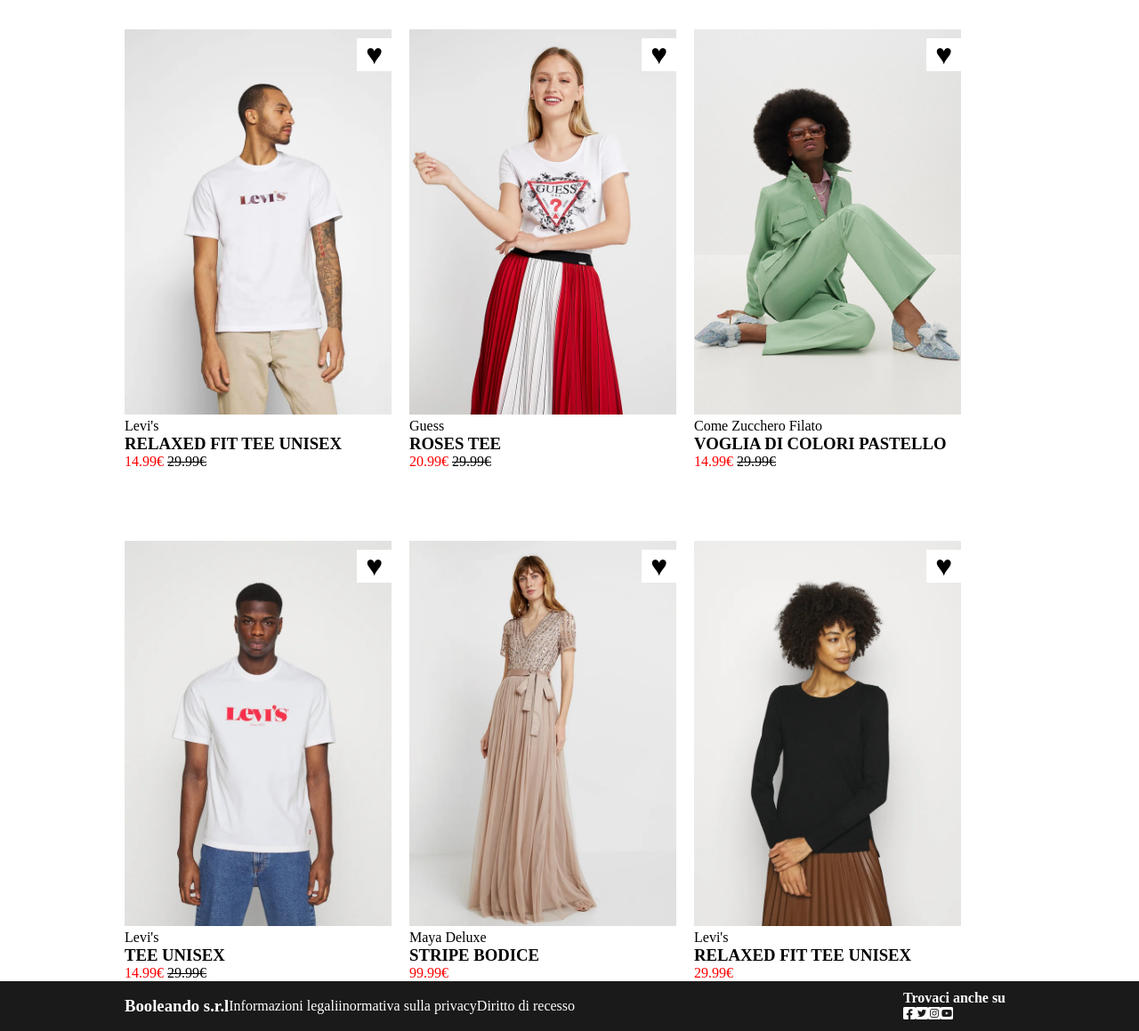
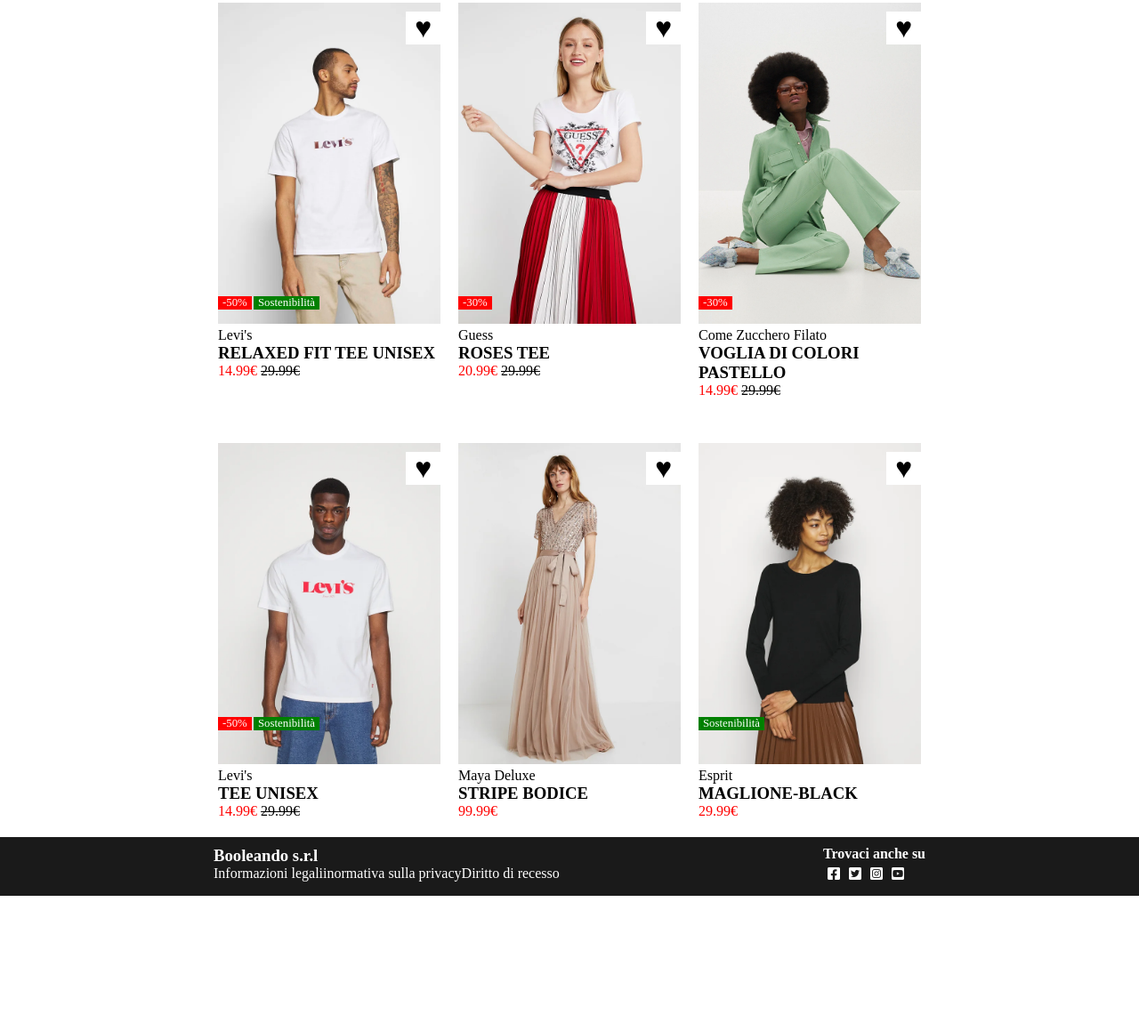
Before and after one commit to Aranel9966/html-css-boolando, a plain HTML site: page index.html in a window 1280 px wide. Shown: the part 127-1286 px from the top of the page at 89% size. After the commit the page ends 1134 px from the top, so only its background shows below. Drawn offline with Linux system fonts and the light colour scheme.

Commit message:
finish exercise fix bug width, add label

```diff
--- a/css/style.css
+++ b/css/style.css
@@ -20,7 +20,6 @@
     justify-content: space-between;
     width: 100%;
 
-
 }
 
 
@@ -33,14 +32,12 @@
 }
 
 .left-menu ul li,.right-menu i{
-    /* align-items: center; */
 
     list-style-type: none;
     padding: 0.5em;
 }
 .center-menu img{
 
-    /* align-items: center; */
     height: 40px;
 }
 
@@ -52,7 +49,7 @@
 }
 
 .container{
-    width: 1000px;
+    width: 800px;
     margin: auto;
 
 }
@@ -60,19 +57,20 @@
 .row{
     display: flex;
     gap: 20px;
-
+    justify-content: center;
 }
 
 
 
 .card{
-    margin-top: 80px;
-    width: 300px;
+    margin-top: 50px;
+    width: 250px;
     position: relative;
 }
+
 .card img{
 
-    width: 300px;
+    width: 250px;
 }
 
 .hearth{
@@ -82,6 +80,30 @@
     font-size: 2em;
     top: 10px;
     right: 0;
+}
+
+.label{
+    background-color: #ff0000;
+    color: white;
+    padding: 0 5px;
+    position: absolute;
+    font-size: 0.8em;
+    bottom: 100px;
+    left: 0;
+}
+
+.label-2{
+    background-color: #008000;
+    color: white;
+    padding: 0 5px;
+    position: absolute;
+    font-size: 0.8em;
+    bottom: 100px;
+    left: 40px;
+}
+
+.fix{
+    left: 0px;
 }
 
 .hover-img{
@@ -114,11 +136,13 @@
 footer{
     background-color:#1a1a1a ;
     color: white;
+    padding: 10px;
+    margin-top: 20px;
 
 }
 .footer-left{
-
-    align-items: center;
+    flex-direction: column;
+    /* align-items: center; */
     display: flex;
 }
 
@@ -133,8 +157,8 @@
     flex-direction: row;
 
 }
-.footer-right{
-    padding: 10px;
+.footer-right li{
+    padding: 5px;
 }
 
 .flex{
--- a/index.html
+++ b/index.html
@@ -47,6 +47,12 @@
                         <div class="hearth">
                             &hearts;
                         </div>
+                        <div class="label">
+                            -50%
+                        </div>
+                        <div class="label-2">
+                            Sostenibilità
+                        </div>
                 </div>
 
                 <div class="card">
@@ -59,6 +65,9 @@
                     <div class="hearth">
                         &hearts;
                     </div>
+                    <div class="label">
+                        -30%
+                    </div>
                 </div>
 
                 <div class="card">
@@ -70,6 +79,9 @@
                     <span class="not-price">29.99€</span>
                     <div class="hearth">
                         &hearts;
+                    </div>
+                    <div class="label">
+                        -30%
                     </div>
                 </div>
             </div>
@@ -85,6 +97,12 @@
                         <span class="not-price">29.99€</span>
                         <div class="hearth">
                             &hearts;
+                        </div>
+                        <div class="label">
+                            -50%
+                        </div>
+                        <div class="label-2">
+                            Sostenibilità
                         </div>
                 </div>
 
@@ -103,12 +121,15 @@
                 <div class="card">
                     <img src="img/6.webp" alt="foto6">
                     <img class="hover-img" src="img/6b.webp" alt="">
-                    <p class="brand">Levi's</p>
-                    <h3 class="item">RELAXED FIT TEE UNISEX</h2>
+                    <p class="brand">Esprit</p>
+                    <h3 class="item">MAGLIONE-BLACK</h2>
                     <span class="price">29.99€</span>
 
                     <div class="hearth">
                         &hearts;
+                    </div>
+                    <div class="label-2 fix">
+                        Sostenibilità
                     </div>
                 </div>
             </div>
```
